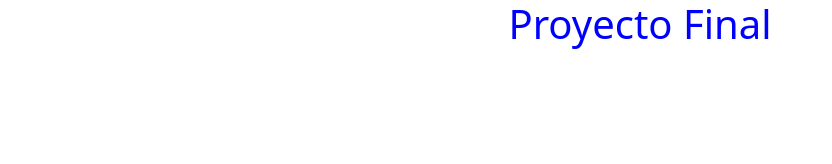
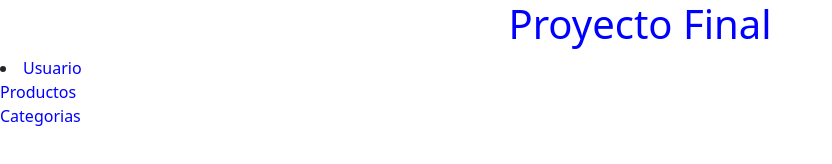
Before and after one commit to UlloaEdgard/examenfinal, a plain HTML site: page index.html in a window 1280 px wide. Shown: the whole page, without its empty margins (0-832 px from the left). Drawn offline with nearby package versions, Linux system fonts and the light colour scheme.

Commit message:
agregando mi primer commit

```diff
--- a/assets/css/style.css
+++ b/assets/css/style.css
@@ -1,5 +1,9 @@
 h1 {
     text-align: center;
     color: blue;
+}
+
+li a {
     text-decoration: none;
+    color: blue;
 }
--- a/index.html
+++ b/index.html
@@ -10,6 +10,11 @@
 </head>
 <body>
     <h1>Proyecto Final</h1>
+    <li>
+        <a href="/proyectofinal/public/usuario">Usuario</a><br/>
+        <a href="/proyectofinal/public/productos">Productos</a><br/>
+        <a href="/proyectofinal/public/categoria">Categorias</a><br/>
+    </li>
     <script src="https://cdn.jsdelivr.net/npm/bootstrap@5.3.2/dist/js/bootstrap.bundle.min.js" integrity="sha384-C6RzsynM9kWDrMNeT87bh95OGNyZPhcTNXj1NW7RuBCsyN/o0jlpcV8Qyq46cDfL" crossorigin="anonymous"></script>
 </body>
 </html>
```
